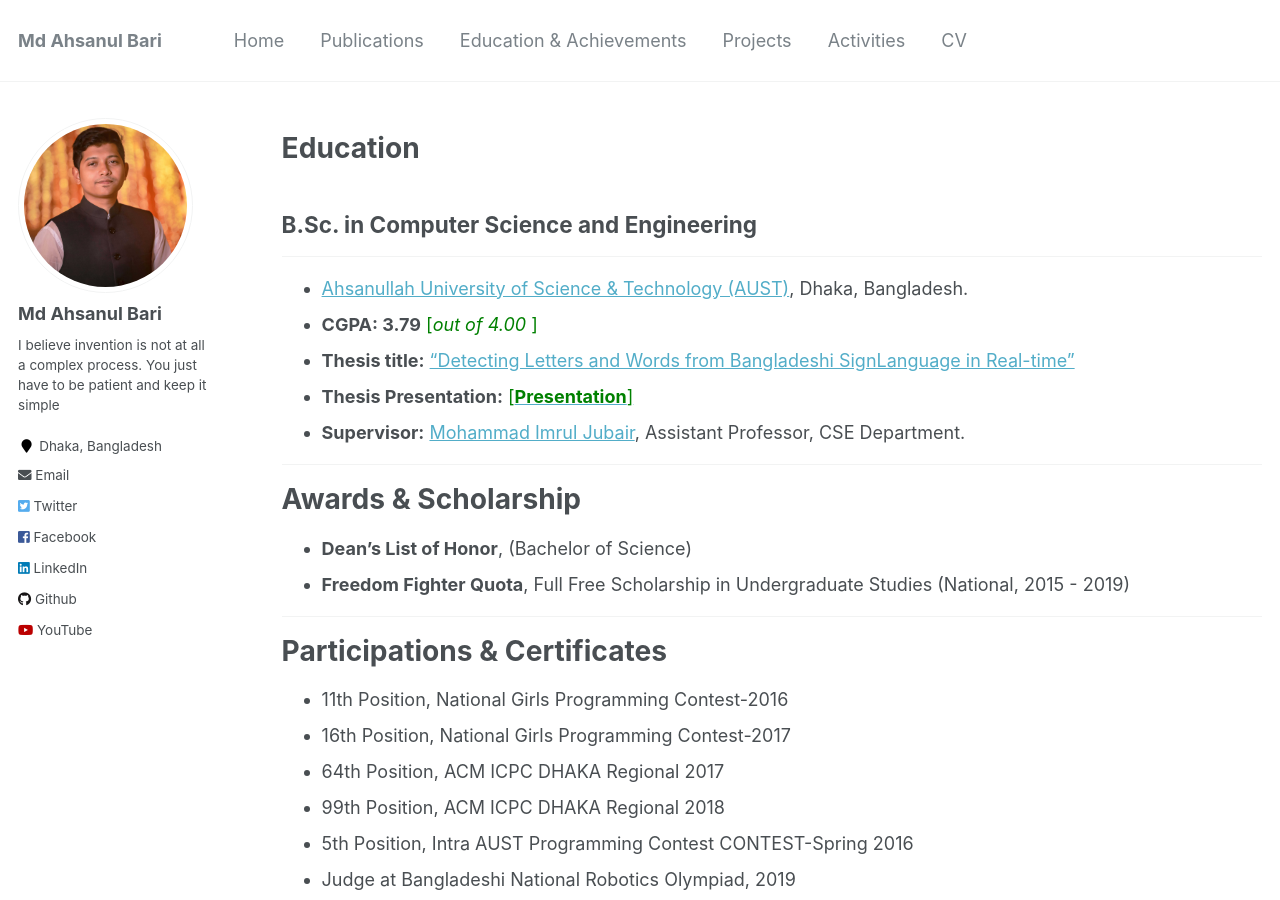
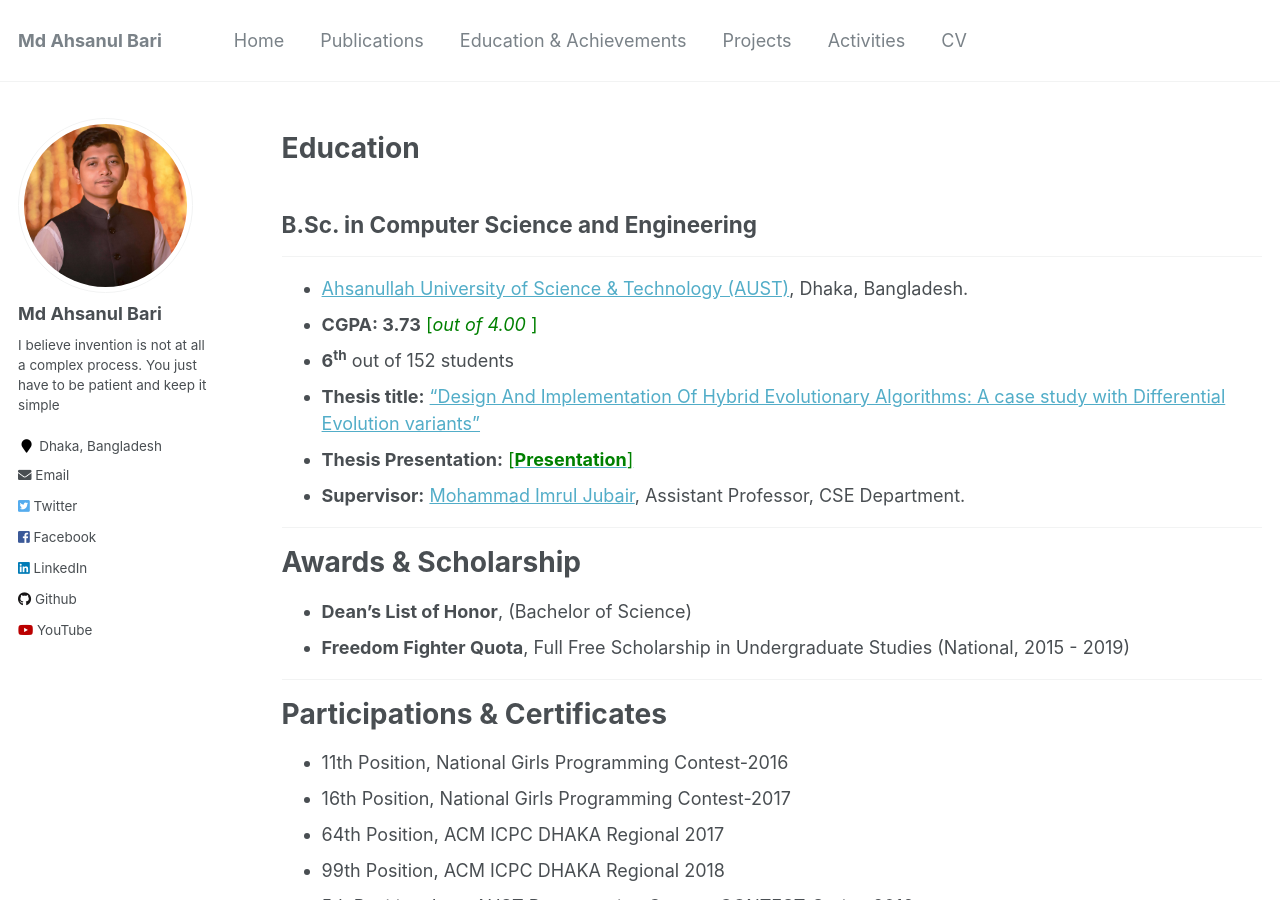
Before and after one commit to GProDevik/AhsanulBariRomih, a Jekyll site: the page built from _pages/education-achievements.md, in a window 1280 px wide and 900 px high. Built offline with Jekyll 4.4.1, drawn with Linux system fonts in a browser that asks for light colours.

Commit message:
Thesis Romi

```diff
--- a/_pages/education-achievements.md
+++ b/_pages/education-achievements.md
@@ -14,8 +14,9 @@ redirect_from:
 ---
 
 - [Ahsanullah University of Science & Technology (AUST)](http://aust.edu/), Dhaka, Bangladesh.
-- **CGPA: 3.79** <span style ="color:Green"> [*out of 4.00* ] </span>
-- **Thesis title:** ["Detecting Letters and Words from Bangladeshi SignLanguage in Real-time"](https://oishee-hoque.github.io/files/Defense.pdf)
+- **CGPA: 3.73** <span style ="color:Green"> [*out of 4.00* ] </span>
+- **6<sup>th</sup>** out of 152 students
+- **Thesis title:** ["Design And Implementation Of Hybrid Evolutionary Algorithms: A case study with Differential Evolution variants"](https://drive.google.com/file/d/1cDjZVQmYVP50tPlnPpQwwD7WJdruuxS5/view?usp=sharing)
 - **Thesis Presentation:** [<span style ="color:Green"> [**Presentation**] </span>](https://oishee-hoque.github.io/files/DefensePresentation.pdf)
 - **Supervisor:** [Mohammad Imrul Jubair](https://scholar.google.com/citations?user=H4-yZ3wAAAAJ&hl=en), Assistant Professor, CSE Department.
 
```
